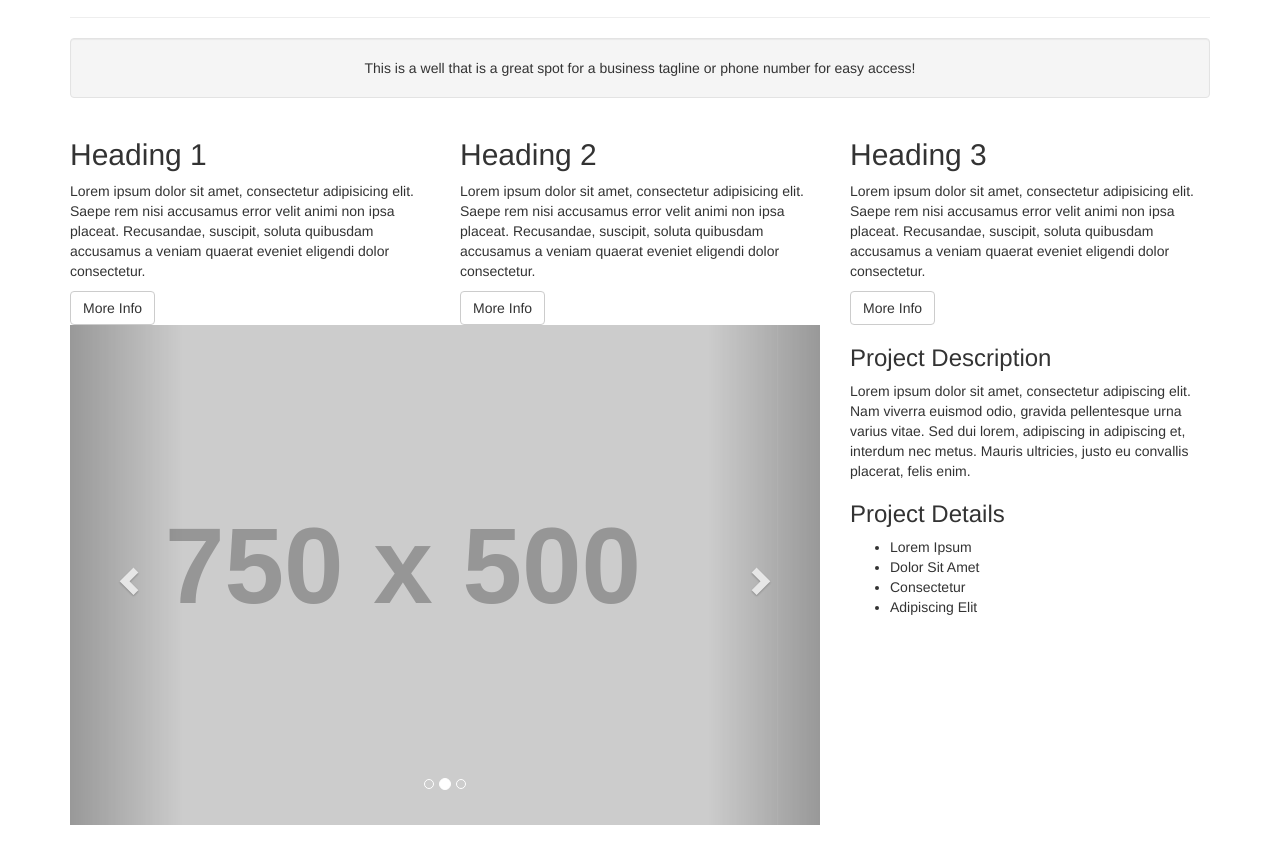
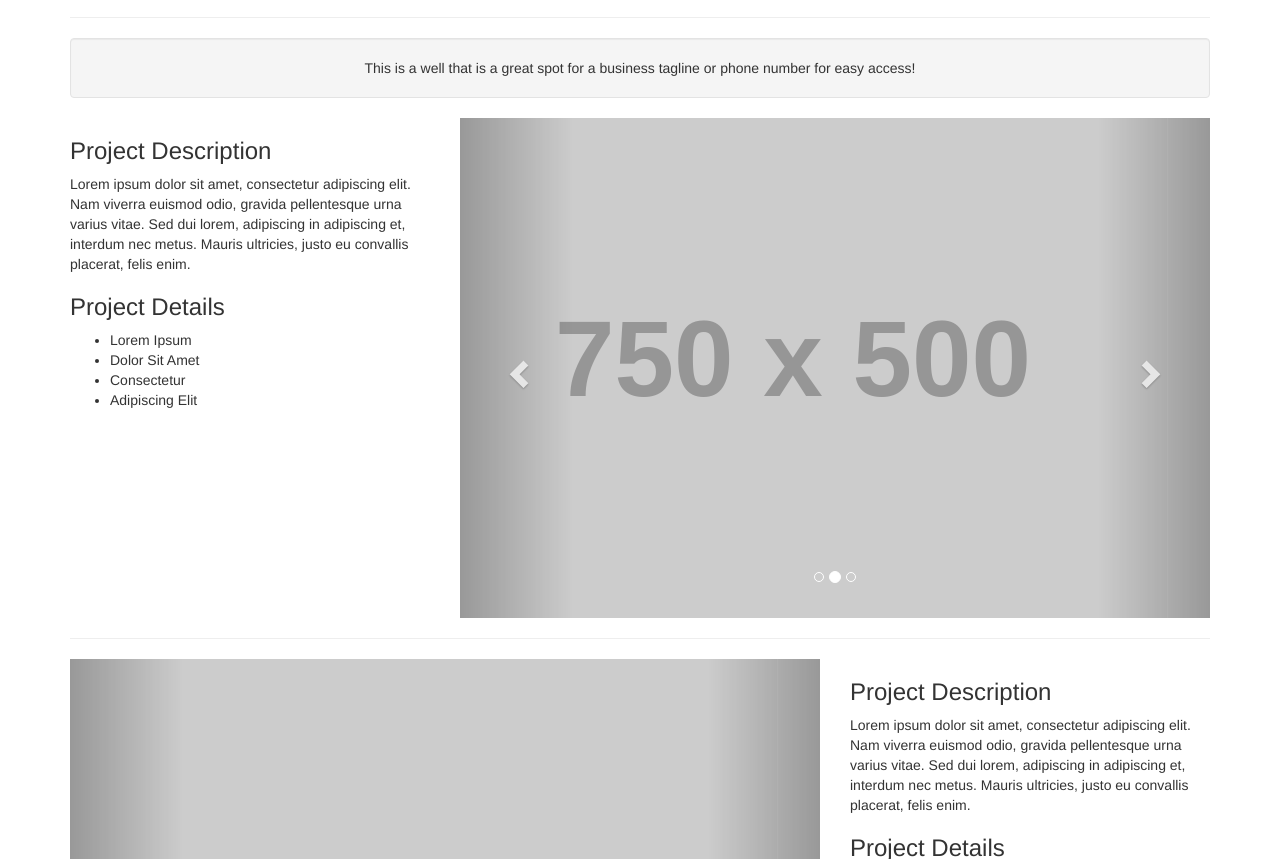
Before and after one commit to bhome/bhome.github.io, a plain HTML site: page index.html in a window 1280 px wide. Shown: the part 395-1254 px from the top of the page. Drawn offline with Linux system fonts and the light colour scheme; placeholder pictures from the web are drawn by us.

Commit message:
added 2d scroller

```diff
--- a/index.html
+++ b/index.html
@@ -93,28 +93,58 @@
         </div>
         <!-- /.row -->
 
-        <!-- Content Row -->
+        <!-- Portfolio Item Row -->
                 <div class="row">
                     <div class="col-md-4">
-                <h2>Heading 1</h2>
-                <p>Lorem ipsum dolor sit amet, consectetur adipisicing elit. Saepe rem nisi accusamus error velit animi non ipsa placeat. Recusandae, suscipit, soluta quibusdam accusamus a veniam quaerat eveniet eligendi dolor consectetur.</p>
-                <a class="btn btn-default" href="#">More Info</a>
+                        <h3>Project Description</h3>
+                        <p>Lorem ipsum dolor sit amet, consectetur adipiscing elit. Nam viverra euismod odio, gravida pellentesque urna varius vitae. Sed dui lorem, adipiscing in adipiscing et, interdum nec metus. Mauris ultricies, justo eu convallis placerat, felis enim.</p>
+                        <h3>Project Details</h3>
+                        <ul>
+                            <li>Lorem Ipsum</li>
+                            <li>Dolor Sit Amet</li>
+                            <li>Consectetur</li>
+                            <li>Adipiscing Elit</li>
+                        </ul>
                     </div>
-            <!-- /.col-md-4 -->
-            <div class="col-md-4">
-                <h2>Heading 2</h2>
-                <p>Lorem ipsum dolor sit amet, consectetur adipisicing elit. Saepe rem nisi accusamus error velit animi non ipsa placeat. Recusandae, suscipit, soluta quibusdam accusamus a veniam quaerat eveniet eligendi dolor consectetur.</p>
-                <a class="btn btn-default" href="#">More Info</a>
+
+                    <div class="col-md-8">
+                        <div id="carousel-example-generic" class="carousel slide" data-ride="carousel">
+                            <!-- Indicators -->
+                            <ol class="carousel-indicators">
+                                <li data-target="#carousel-example-generic" data-slide-to="0" class="active"></li>
+                                <li data-target="#carousel-example-generic" data-slide-to="1"></li>
+                                <li data-target="#carousel-example-generic" data-slide-to="2"></li>
+                            </ol>
+
+                            <!-- Wrapper for slides -->
+                            <div class="carousel-inner">
+                                <div class="item active">
+                                    <img class="img-responsive" src="http://placehold.it/750x500" alt="">
                                 </div>
-            <!-- /.col-md-4 -->
-            <div class="col-md-4">
-                <h2>Heading 3</h2>
-                <p>Lorem ipsum dolor sit amet, consectetur adipisicing elit. Saepe rem nisi accusamus error velit animi non ipsa placeat. Recusandae, suscipit, soluta quibusdam accusamus a veniam quaerat eveniet eligendi dolor consectetur.</p>
-                <a class="btn btn-default" href="#">More Info</a>
+                                <div class="item">
+                                    <img class="img-responsive" src="http://placehold.it/750x500" alt="">
                                 </div>
-            <!-- /.col-md-4 -->
+                                <div class="item">
+                                    <img class="img-responsive" src="http://placehold.it/750x500" alt="">
+                                </div>
+                            </div>
+
+                            <!-- Controls -->
+                            <a class="left carousel-control" href="#carousel-example-generic" data-slide="prev">
+                                <span class="glyphicon glyphicon-chevron-left"></span>
+                            </a>
+                            <a class="right carousel-control" href="#carousel-example-generic" data-slide="next">
+                                <span class="glyphicon glyphicon-chevron-right"></span>
+                            </a>
+                        </div>
+                    </div>
                 </div>
                 <!-- /.row -->
+                <div class="row">
+                  <div class="col-lg-12">
+                    <hr>
+                  </div>
+                </div>
                 <!-- Portfolio Item Row -->
         <div class="row">
 
```
Lines whose indentation alone changed are shown as unchanged.
